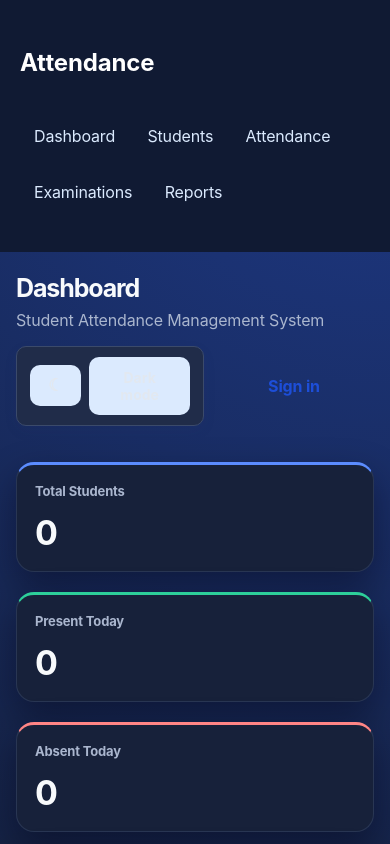
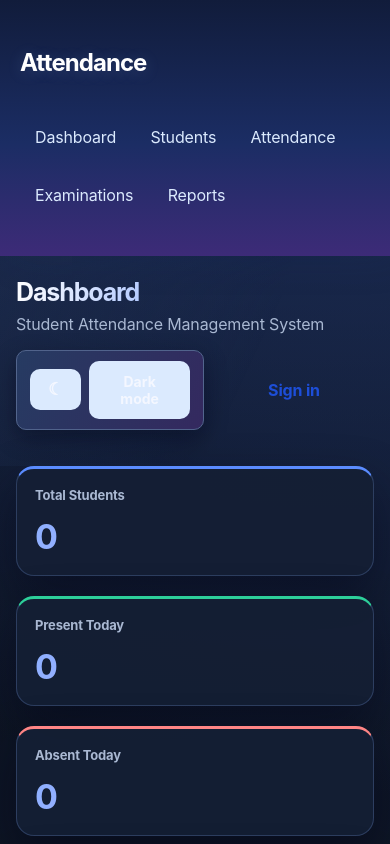
Before and after one commit to husseiyare12-dotcom/Attedence-System, a website: page new folder/public/index.html in a window 390 px wide. Both pictures are taken after a click on the button "Switch to dark mode". Shown: the top 844 px of the page. Drawn offline with Linux system fonts and the light colour scheme; no server answers.

Commit message:
Polish light and dark theme colors

```diff
--- a/new folder/public/public.css
+++ b/new folder/public/public.css
@@ -452,3 +452,59 @@ th { background: #f8faff; color: #71809c; font-size: 11px; text-transform: upper
     .podium { grid-template-columns: 1fr; }
     .rank-1 { transform: none; }
 }
+
+/* Final visual system: polished light and dark themes */
+:root {
+    --light-bg: #f5f7fb;
+    --light-surface: rgba(255, 255, 255, .92);
+    --light-border: #e4eaf4;
+    --light-text: #17213d;
+    --light-muted: #71809c;
+    --accent-blue: #4f7df3;
+    --accent-violet: #7257d9;
+    --accent-cyan: #12b8c9;
+    --dark-bg: #0b1220;
+    --dark-surface: rgba(21, 31, 53, .94);
+    --dark-surface-soft: #1b2945;
+    --dark-border: #2d3e60;
+    --dark-text: #f4f7ff;
+    --dark-muted: #a9b8d2;
+}
+
+body { background: radial-gradient(circle at 92% -10%, #dce8ff 0, transparent 28%), linear-gradient(135deg, var(--light-bg), #eef2fb); color: var(--light-text); transition: background .35s ease, color .35s ease; }
+main { position: relative; }
+main::before { content: ""; position: absolute; inset: 0 0 auto; height: 210px; pointer-events: none; background: linear-gradient(115deg, #ffffffb8, transparent 62%); z-index: -1; }
+.sidebar { background: linear-gradient(180deg, #111c3b 0%, #1b2d64 56%, #3d2b78 100%); box-shadow: 10px 0 40px #17255420; }
+.sidebar h2 { letter-spacing: -.04em; text-shadow: 0 2px 16px #90b4ff33; }
+.sidebar a { border: 1px solid transparent; transition: background .25s ease, transform .25s ease, border-color .25s ease; }
+.sidebar a:hover, .sidebar a.active-link { background: linear-gradient(100deg, #4778ed, #6957ce); border-color: #9fbaff44; transform: translateX(3px); }
+header h1 { background: linear-gradient(110deg, #17213d, #456dd2 58%, #7257d9); -webkit-background-clip: text; background-clip: text; color: transparent; }
+.card, .panel, .profile-card, .lookup-card, #studentReport { background: var(--light-surface); border-color: var(--light-border); backdrop-filter: blur(12px); transition: background .35s ease, border-color .35s ease, box-shadow .25s ease, transform .25s ease; }
+.card:hover, .panel:hover { box-shadow: 0 20px 48px #263b7018; }
+.card h2 { background: linear-gradient(120deg, var(--accent-blue), var(--accent-violet)); -webkit-background-clip: text; background-clip: text; color: transparent; }
+button { background: linear-gradient(115deg, var(--accent-blue), var(--accent-violet)); border: 1px solid #ffffff22; box-shadow: 0 10px 22px #4f7df33b; transition: transform .2s ease, box-shadow .2s ease, filter .2s ease; }
+button:hover { filter: brightness(1.08); box-shadow: 0 14px 28px #4f7df344; }
+.theme-toggle { background: linear-gradient(115deg, #ffffff, #eef3ff); color: #30436e; border-color: #dce5f4; }
+.theme-toggle:hover { background: linear-gradient(115deg, #eef4ff, #e8e2ff); }
+input, select, textarea { background: #fbfcff; border-color: #dce5f1; transition: background .3s ease, border-color .2s ease, box-shadow .2s ease; }
+input:focus, select:focus, textarea:focus { border-color: #6d8ff2; box-shadow: 0 0 0 4px #6d8ff21c, 0 8px 18px #456dd214; }
+th { background: linear-gradient(110deg, #f2f6ff, #f7f5ff); }
+
+body.dark-mode { background: radial-gradient(circle at 92% -10%, #263d77 0, transparent 30%), linear-gradient(135deg, var(--dark-bg), #111a2e 70%, #1b1640); color: var(--dark-text); }
+body.dark-mode main::before { background: linear-gradient(115deg, #25365b55, transparent 62%); }
+body.dark-mode header h1 { background: linear-gradient(110deg, #ffffff, #9dbbff 55%, #c3a8ff); -webkit-background-clip: text; background-clip: text; color: transparent; }
+body.dark-mode .card, body.dark-mode .panel, body.dark-mode .profile-card, body.dark-mode .lookup-card, body.dark-mode #studentReport, body.dark-mode .auth-card, body.dark-mode .student-portal-header { background: var(--dark-surface); border-color: var(--dark-border); box-shadow: 0 20px 48px #02061766; }
+body.dark-mode .card h2 { background: linear-gradient(120deg, #8db0ff, #c1a7ff); -webkit-background-clip: text; background-clip: text; color: transparent; }
+body.dark-mode header p, body.dark-mode .card p, body.dark-mode .panel span, body.dark-mode .panel small, body.dark-mode .panel label, body.dark-mode .student-portal-header p { color: var(--dark-muted); }
+body.dark-mode .theme-toggle { background: linear-gradient(115deg, #263b62, #34295f); color: #f4f7ff; border-color: #52658d; box-shadow: 0 8px 22px #02061766; }
+body.dark-mode .theme-toggle:hover { background: linear-gradient(115deg, #304b7b, #473a7d); }
+body.dark-mode input, body.dark-mode select, body.dark-mode textarea { color: var(--dark-text); background: #101a2d; border-color: #3b4f76; }
+body.dark-mode input::placeholder, body.dark-mode textarea::placeholder { color: #8090ae; }
+body.dark-mode th { color: #b9c8e3; background: linear-gradient(110deg, #1e2d4a, #292343); }
+body.dark-mode th, body.dark-mode td { border-color: #30415f; }
+body.dark-mode td { color: #dce6f8; }
+body.dark-mode .lookup-details div, body.dark-mode .result-card, body.dark-mode .result-summary-grid div { background: var(--dark-surface-soft) !important; border-color: #3a4d70 !important; }
+body.dark-mode .lookup-details strong, body.dark-mode .lookup-results h4, body.dark-mode .result-card-main h4, body.dark-mode .result-summary-grid strong { color: var(--dark-text); }
+body.dark-mode .lookup-details span, body.dark-mode .result-card-main p, body.dark-mode .result-summary-grid span, body.dark-mode .result-row { color: var(--dark-muted); }
+
+@media (prefers-reduced-motion: no-preference) { .theme-toggle { animation: softFloat 4s ease-in-out infinite; } @keyframes softFloat { 50% { transform: translateY(-2px); } } }
```
